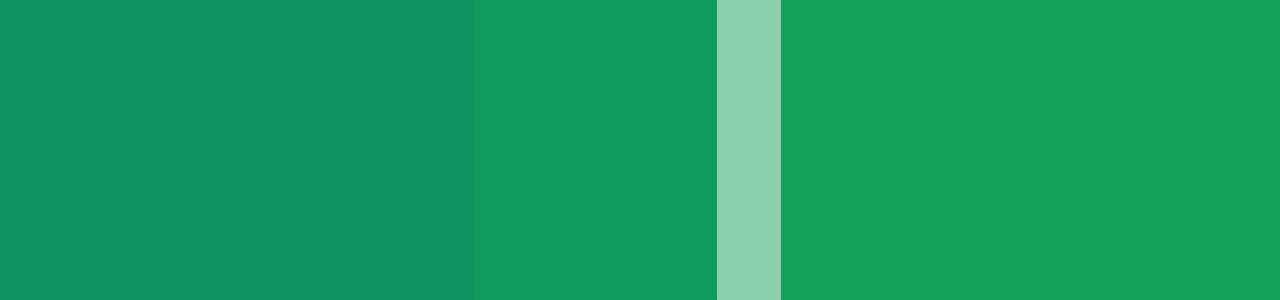
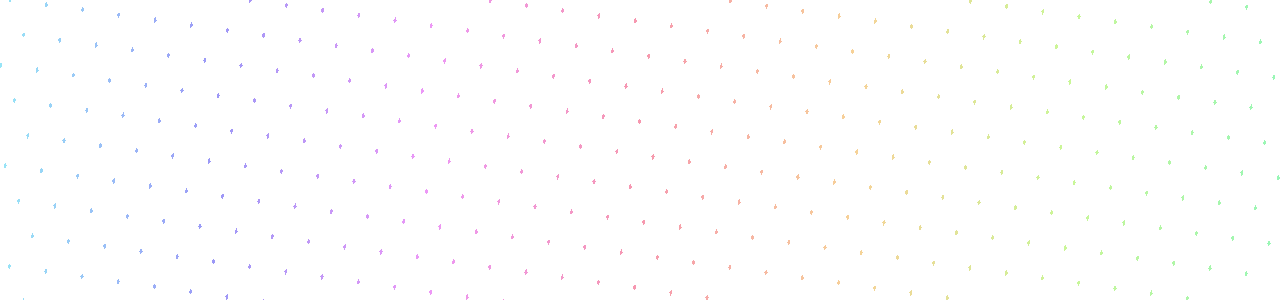
Before and after one commit to codebysandeep-source/Calendar, a plain HTML site: page index.html in a window 1280 px wide. Shown: the top 300 px of the page. Drawn offline with Linux system fonts and the light colour scheme.

Commit message:
Update style.css

```diff
--- a/style.css
+++ b/style.css
@@ -6,7 +6,7 @@ body {
     justify-content:center;
     align-items:center;
     min-height:100vh;
-   background-image: linear-gradient(0deg, rgba(7, 130, 103,0.5) 0%, rgba(7, 130, 103,0.5) 3%,transparent 3%, transparent 27%,rgba(43, 209, 74,0.5) 27%, rgba(43, 209, 74,0.5) 41%,rgba(21, 162, 91,0.5) 41%, rgba(21, 162, 91,0.5) 100%),linear-gradient(90deg, rgb(7, 130, 103) 0%, rgb(7, 130, 103) 37%,rgb(14, 146, 97) 37%, rgb(14, 146, 97) 56%,transparent 56%, transparent 61%,rgb(21, 162, 91) 61%, rgb(21, 162, 91) 100%),linear-gradient(90deg, rgb(255,255,255),rgb(255,255,255));
+    background-image: repeating-linear-gradient(249deg, transparent 0px, transparent 3px,rgb(255,255,255) 3px, rgb(255,255,255) 32px),repeating-linear-gradient(307deg, transparent 0px, transparent 3px,rgb(255,255,255) 3px, rgb(255,255,255) 32px),linear-gradient(90deg, hsl(191,85%,78%),hsl(242.429,85%,78%),hsl(293.857,85%,78%),hsl(345.286,85%,78%),hsl(36.714,85%,78%),hsl(88.143,85%,78%),hsl(139.571,85%,78%));
 }
 .calendar{
     position:relative;
```
